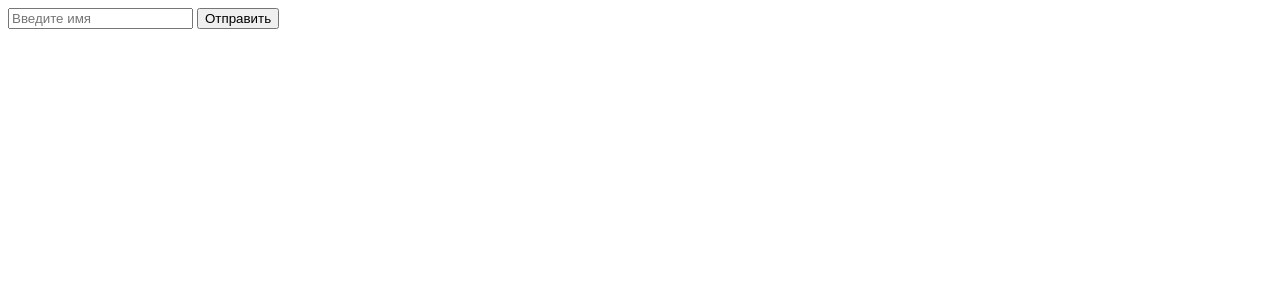
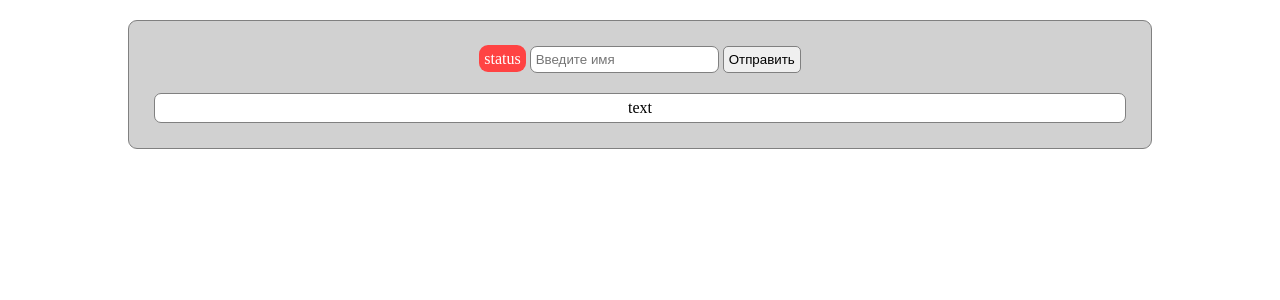
Before and after one commit to ackapga/TimeForEeexperiments, a PHP site: page / in a window 1280 px wide. Shown: the top 300 px of the page. Run offline with PHP 8.4, Linux system fonts and the light colour scheme.

Commit message:
Add style

```diff
--- a/jQuery/index.php
+++ b/jQuery/index.php
@@ -5,8 +5,26 @@
         <meta name="viewport" content="width=device-width, user-scalable=no, initial-scale=1.0, maximum-scale=1.0, minimum-scale=1.0">
         <meta http-equiv="X-UA-Compatible" content="ie=edge">
         <title>jQuery</title>
+        <style><?php echo file_get_contents("style.css"); ?></style>
+        <script src="https://ajax.googleapis.com/ajax/libs/jquery/3.3.1/jquery.min.js"></script>
+    </head>
 
-        <script src="https://ajax.googleapis.com/ajax/libs/jquery/3.3.1/jquery.min.js"></script>
+    <body>
+    <div class="content">
+        <div class="box_jQuery">
+
+            <span id="status" class="status">status</span>
+
+            <input type="text" id="name" class="input" placeholder="Введите имя">
+
+            <input type="button" id="load" class="load" value="Отправить">
+
+            <div id="info" class="info">text</div>
+
+        </div>
+    </div>
+    </body>
+
     <script>
 
         function funcBefore() {
@@ -16,6 +34,20 @@
         function funcSuccess(data) {
             $("#info").text(data)
         }
+
+        $(document).ready (function () {
+            $("#load").bind("click", function () {
+                let admin = "ADMIN";
+                $.ajax ({
+                    url: "content.php",
+                    type: "POST",
+                    data: ({name: admin, number: 5}),
+                    dataType: "html",
+                    beforeSend: funcBefore,
+                    success: funcSuccess
+                })
+            });
+        });
 
         $(document).ready (function () {
             $("#load").bind("click", function () {
@@ -37,16 +69,4 @@
             });
         });
     </script>
-
-    </head>
-
-    <body>
-
-    <input type="text" id="name" placeholder="Введите имя">
-
-    <input type="button" id="load" value="Отправить">
-
-    <div id="info"></div>
-
-    </body>
 </html>
--- /dev/null
+++ b/jQuery/style.css
@@ -0,0 +1,44 @@
+* {
+    margin: 0;
+    padding: 0;
+}
+
+.content {
+    margin: 0 10%;
+}
+
+.box_jQuery {
+    border: 1px solid gray;
+    border-radius: 9px;
+    text-align: center;
+    background: #d1d1d1;
+    margin: 20px 0;
+    padding: 25px;
+}
+
+.status {
+    padding: 5px;
+    background-color: #ff4343;
+    color: white;
+    border-radius: 9px;
+}
+
+.input {
+    padding: 5px;
+    border: 1px solid gray;
+    border-radius: 7px;
+}
+
+.load {
+    padding: 5px;
+    border: 1px solid gray;
+    border-radius: 5px;
+}
+
+.info {
+    border: 1px solid gray;
+    border-radius: 7px;
+    background-color: white;
+    margin-top: 20px;
+    padding: 5px;
+}
```
Lines whose indentation alone changed are shown as unchanged.
